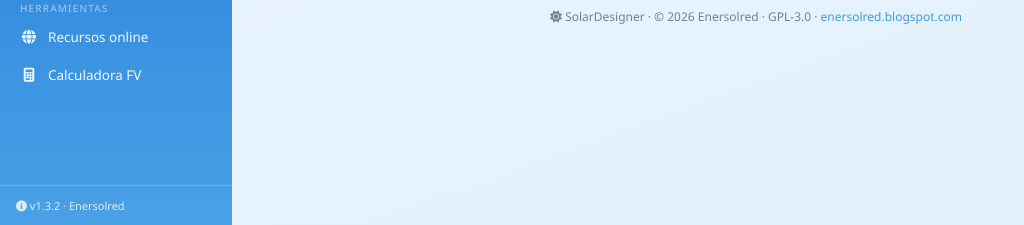
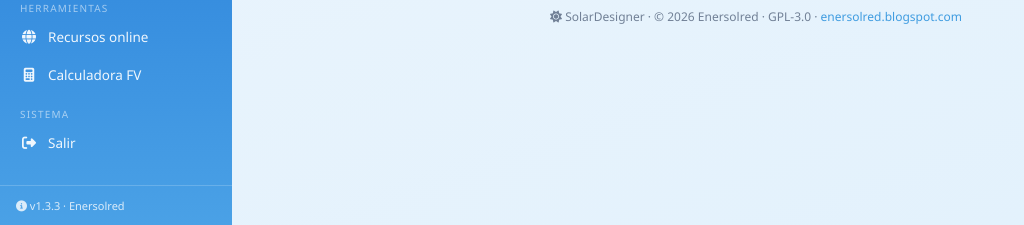
Before and after one commit to JMBermejias/solar-designer, a Flask app: page / in a window 1280 px wide. Shown: the part 575-800 px from the top of the page, without its empty margins (0-1024 px from the left). Run offline with Flask 2, Linux system fonts and the light colour scheme; data comes from the database, SQL or seed files in the repository; data that the repository does not hold is empty.

Commit message:
feat: add exit button in sidebar + bump to 1.3.3
- sidebar: 'Salir' button under SISTEMA section
- JS: closes pywebview window via /api/salir; falls back to a browser message
- app.py: /api/salir destroys the native window when running under pywebview

```diff
--- a/app.py
+++ b/app.py
@@ -137,6 +137,18 @@ def api_abrir_release():
         url = None
     abierto = updater.abrir_release(url)
     return jsonify({"ok": abierto})
+
+
+@app.route("/api/salir", methods=["POST"])
+def api_salir():
+    try:
+        import webview
+        if webview.windows:
+            webview.windows[0].destroy()
+            return jsonify({"ok": True, "desktop": True})
+    except Exception:
+        pass
+    return jsonify({"ok": False, "desktop": False})
 
 
 # ---------------------------------------------------------------------------
--- a/pyproject.toml
+++ b/pyproject.toml
@@ -4,7 +4,7 @@ build-backend = "setuptools.build_meta"
 
 [project]
 name = "solar-designer"
-version = "1.3.2"
+version = "1.3.3"
 description = "Aplicación de escritorio para planificación, cálculo y diseño de instalaciones fotovoltaicas, con presupuestos, memorias técnicas y mantenimiento en PDF editable."
 readme = "README.md"
 requires-python = ">=3.9"
--- a/static/css/style.css
+++ b/static/css/style.css
@@ -44,6 +44,14 @@ body {
 .nav a i { width: 18px; text-align: center; font-size: 14px; }
 .nav a:hover { background: rgba(255,255,255,.14); }
 .nav a.activo { background: #fff; color: var(--azul); font-weight: 600; box-shadow: var(--sombra); }
+.nav .nav-salir {
+  display: flex; align-items: center; gap: 10px; width: 100%;
+  color: rgba(255,255,255,.92); background: none; border: none; cursor: pointer;
+  padding: 9px 12px; border-radius: 8px; font-size: 13.5px; margin-bottom: 2px;
+  font-family: inherit; text-align: left; transition: all .12s ease;
+}
+.nav .nav-salir i { width: 18px; text-align: center; font-size: 14px; }
+.nav .nav-salir:hover { background: rgba(255,255,255,.14); color: #fff; }
 .nav-sep {
   font-size: 10px; text-transform: uppercase; letter-spacing: 1.2px;
   color: rgba(255,255,255,.55); padding: 12px 12px 4px;
--- a/templates/base.html
+++ b/templates/base.html
@@ -33,6 +33,10 @@
     <div class="nav-sep">HERRAMIENTAS</div>
     <a href="{{ url_for('recursos') }}" class="{{ 'activo' if request.endpoint=='recursos' }}"><i class="fa-solid fa-globe"></i> Recursos online</a>
     <a href="{{ url_for('recursos_calculadora') }}" class="{{ 'activo' if request.endpoint=='recursos_calculadora' }}"><i class="fa-solid fa-calculator"></i> Calculadora FV</a>
+    <div class="nav-sep">SISTEMA</div>
+    <button id="btn-salir" class="nav-salir" type="button" title="Salir de la aplicación">
+      <i class="fa-solid fa-right-from-bracket"></i> Salir
+    </button>
   </nav>
   <div class="sidebar-foot">
     <i class="fa-solid fa-circle-info"></i> v{{ version }} · Enersolred
@@ -193,6 +197,26 @@
     });
   }
 
+  var btnSalir = document.getElementById("btn-salir");
+  if (btnSalir) {
+    btnSalir.addEventListener("click", function () {
+      if (window.pywebview && window.pywebview.api) {
+        if (typeof window.pywebview.api.salir === "function") {
+          window.pywebview.api.salir();
+          return;
+        }
+      }
+      fetch("{{ url_for('api_salir') }}", { method: "POST" })
+        .then(function (r) { return r.json(); })
+        .then(function (resp) {
+          if (!resp || !resp.desktop) {
+            alert("Estás usando el modo navegador: cierra esta pestaña para salir de la aplicación.");
+          }
+        })
+        .catch(function () {});
+    });
+  }
+
   comprobar(false);
 })();
 </script>
--- a/version.py
+++ b/version.py
@@ -15,4 +15,4 @@
 
 """Versión de Solar Designer (fuente única en tiempo de ejecución)."""
 
-__version__ = "1.3.2"
+__version__ = "1.3.3"
```
